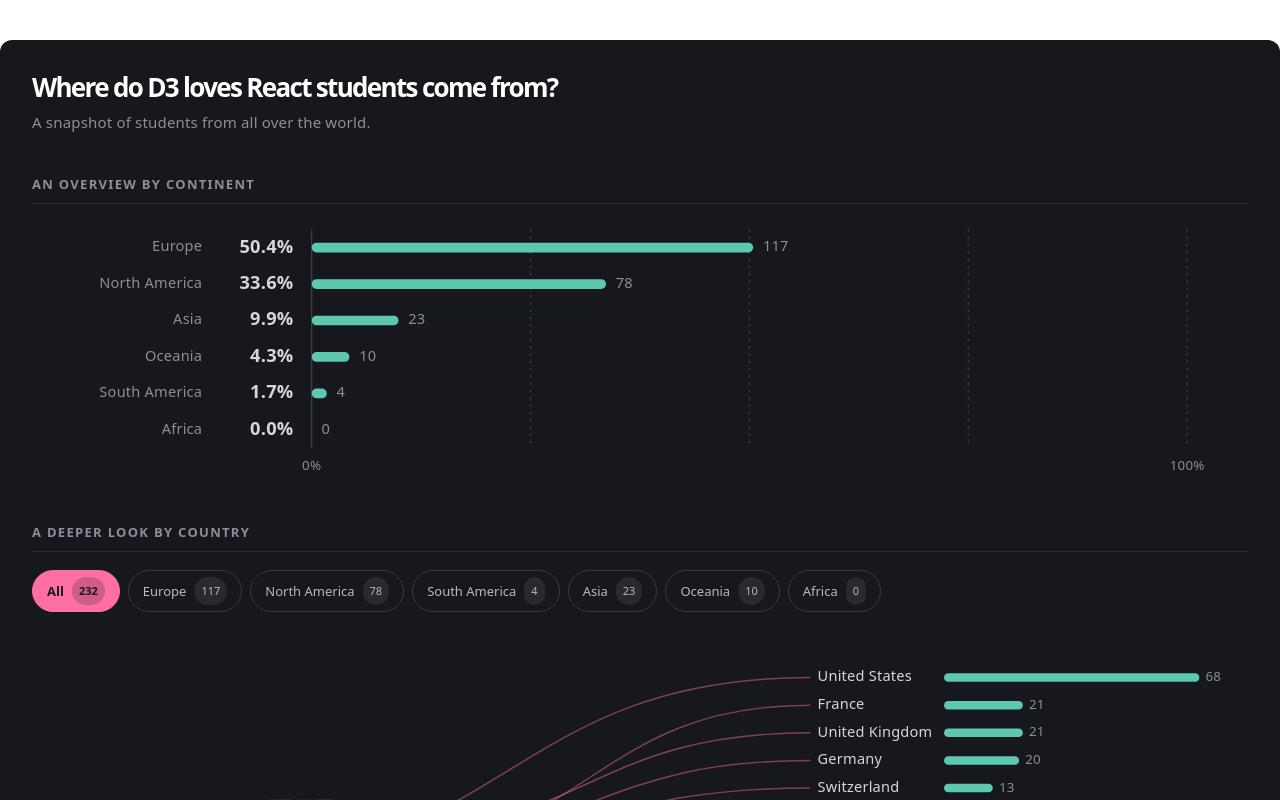
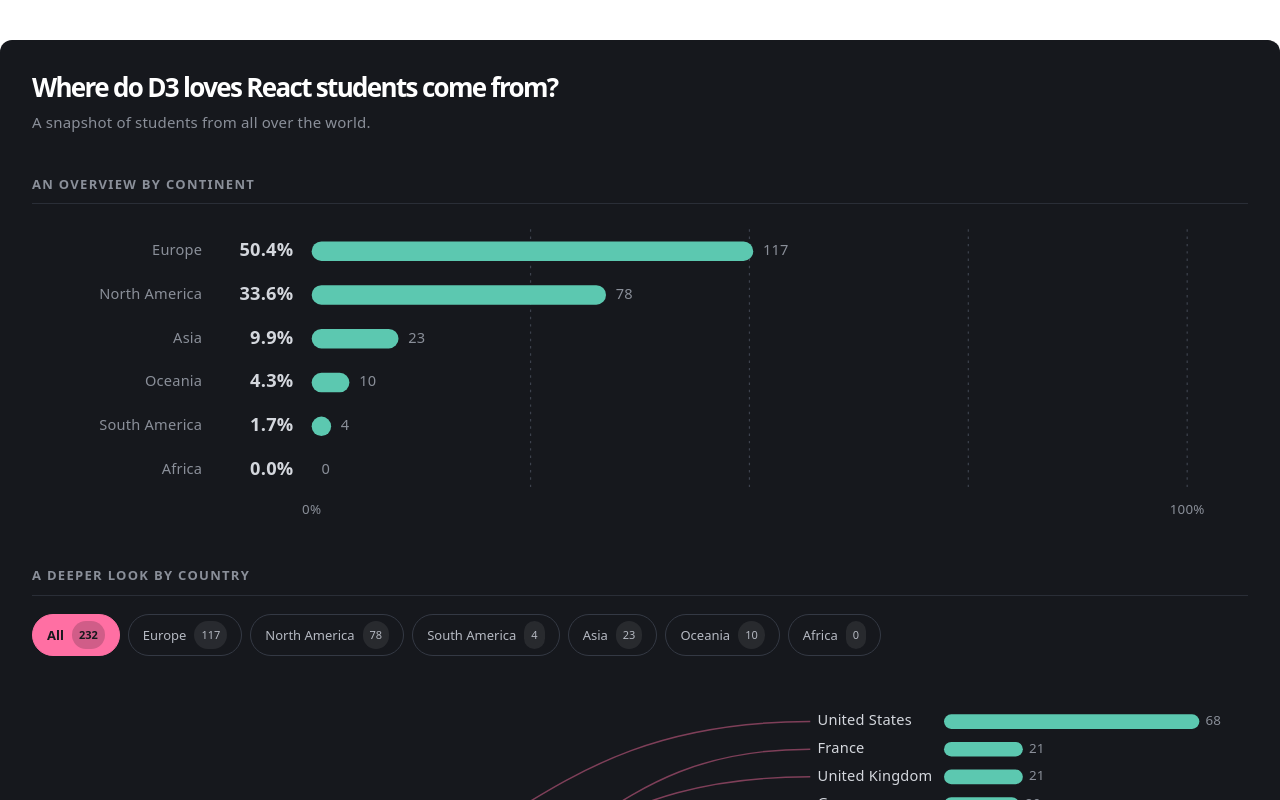
Before and after one commit to manuelam00/D3-loves-react-participants, a React (Vite) app: page / in a window 1280 px wide. Shown: the top 800 px of the page. Built offline with nearby package versions, Linux system fonts and the light colour scheme.

Commit message:
Reformat barcharts

```diff
--- a/src/ContinentBarplot.jsx
+++ b/src/ContinentBarplot.jsx
@@ -4,8 +4,8 @@ import { COLORS } from "./colors";
 
 // ---- Layout (internal drawing size; the SVG scales to the container width) ----
 const WIDTH = 1000;
-const ROW_STEP = 30; // height of one continent row
-const BAR_THICKNESS = 8;
+const ROW_STEP = 36; // height of one continent row
+const BAR_THICKNESS = 16;
 const PADDING_TOP = 6;
 const AXIS_HEIGHT = 28; // room under the rows for the "0%" and "100%" labels
 
@@ -16,7 +16,7 @@ const PERCENT_RIGHT_X = 215; // percentages END here
 const BAR_START_X = 230; // bars (and the 0% line) start here
 const BAR_END_X = WIDTH - 50; // the 100% line
 
-const GRID_TICKS = [0, 25, 50, 75, 100]; // light vertical lines
+const GRID_TICKS = [25, 50, 75, 100]; // light vertical lines (no line at 0%)
 const LABELLED_TICKS = [0, 100]; // only these get a label
 
 const formatPercent = d3.format(".1f"); // 50.4
@@ -47,19 +47,23 @@ export const ContinentBarplot = ({ data, total, selected, onSelect }) => {
     .range([BAR_START_X, BAR_END_X]);
 
   // ---- Grid and axis ------------------------------------------------------
-  const grid = GRID_TICKS.map((tick) => (
-    <g key={tick}>
+  // Lines and labels are separate lists: 0% has a label but no line
+  const gridLines = GRID_TICKS.map((tick) => (
     <line
+      key={tick}
       x1={xScale(tick)}
       x2={xScale(tick)}
       y1={PADDING_TOP}
       y2={PADDING_TOP + rowsHeight}
       stroke={COLORS.grid}
       strokeWidth={1}
-        strokeDasharray={tick === 0 ? undefined : "2 4"} // solid baseline, dotted guides
+      strokeDasharray="2 4"
     />
-      {LABELLED_TICKS.includes(tick) && (
+  ));
+
+  const axisLabels = LABELLED_TICKS.map((tick) => (
     <text
+      key={tick}
       x={xScale(tick)}
       y={PADDING_TOP + rowsHeight + 18}
       textAnchor="middle"
@@ -68,8 +72,6 @@ export const ContinentBarplot = ({ data, total, selected, onSelect }) => {
     >
       {tick}%
     </text>
-      )}
-    </g>
   ));
 
   // ---- Rows ---------------------------------------------------------------
@@ -172,7 +174,8 @@ export const ContinentBarplot = ({ data, total, selected, onSelect }) => {
       width="100%"
       style={{ display: "block", height: "auto" }}
     >
-      {grid}
+      {gridLines}
+      {axisLabels}
       {rows}
     </svg>
   );
--- a/src/MapBarplot.jsx
+++ b/src/MapBarplot.jsx
@@ -12,7 +12,7 @@ const LINK_END_X = 640; // where the lines arrive, just left of the labels
 const LABEL_WIDTH = 110; // room for "United Kingdom"
 const BAR_START_X = LINK_END_X + LABEL_WIDTH; // bars start here
 const ROW_STEP = 23; // fixed height per country row, so filtering doesn't create giant bars
-const BAR_THICKNESS = 7; // bars are thinner than their row, for the rounded "pill" look
+const BAR_THICKNESS = 12; // bars are thinner than their row, for the rounded "pill" look
 
 // Colours live in colors.js, shared with the continent chart.
 // One accent colour (pink) ties each country's circle to its line.
```
Lines whose indentation alone changed are shown as unchanged.
